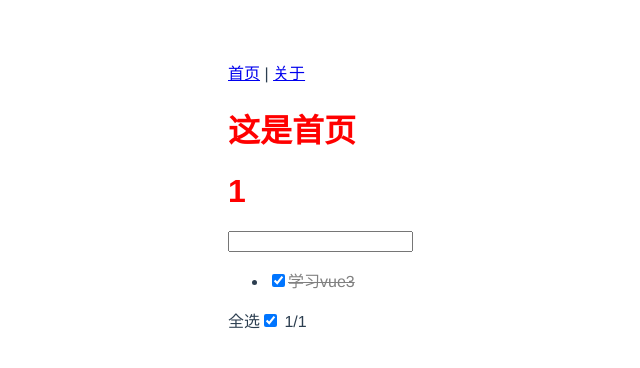
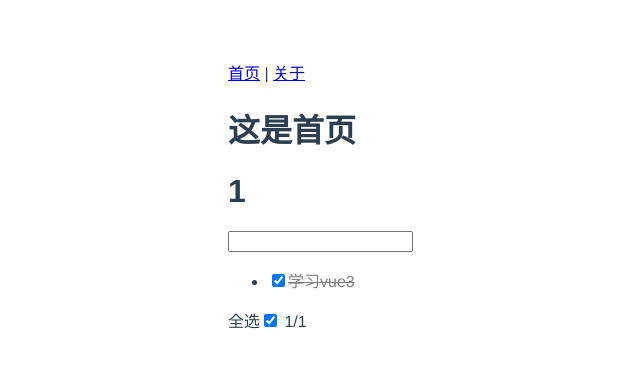
Before and after one commit to lijing1024/vue3-vite-demo, a Vue app in the folder hello-vue3/: page /#/ in a window 1280 px wide. Shown: the top 368 px of the page, without its empty margins (80-720 px from the left). Built offline with nearby package versions, Linux system fonts and the light colour scheme.

Commit message:
feat: style中使用:global和v-bind

```diff
--- a/hello-vue3/src/components/Todolist.vue
+++ b/hello-vue3/src/components/Todolist.vue
@@ -20,8 +20,10 @@
 	import { ref, computed } from 'vue';
 	// 累加
 	let count = ref(1);
+	let color = ref(1);
 	function add() {
 		count.value++;
+		color.value = Math.random() > 0.5 ? 'red' : 'blue';
 	}
 	let { title, todos, addTodo, clear, active, all, allDone } = useTodos();
 	// todo
@@ -62,9 +64,13 @@
 		return { title, todos, addTodo, clear, active, all, allDone };
 	}
 </script>
-<style>
+<style scoped>
+	/* 在scoped中使用:global来设置全局css */
+	/* :global(h1) {
+							color: red;
+						} */
 	h1 {
-		color: red;
+		color: v-bind(color);
 	}
 	.done {
 		color: grey;
```
